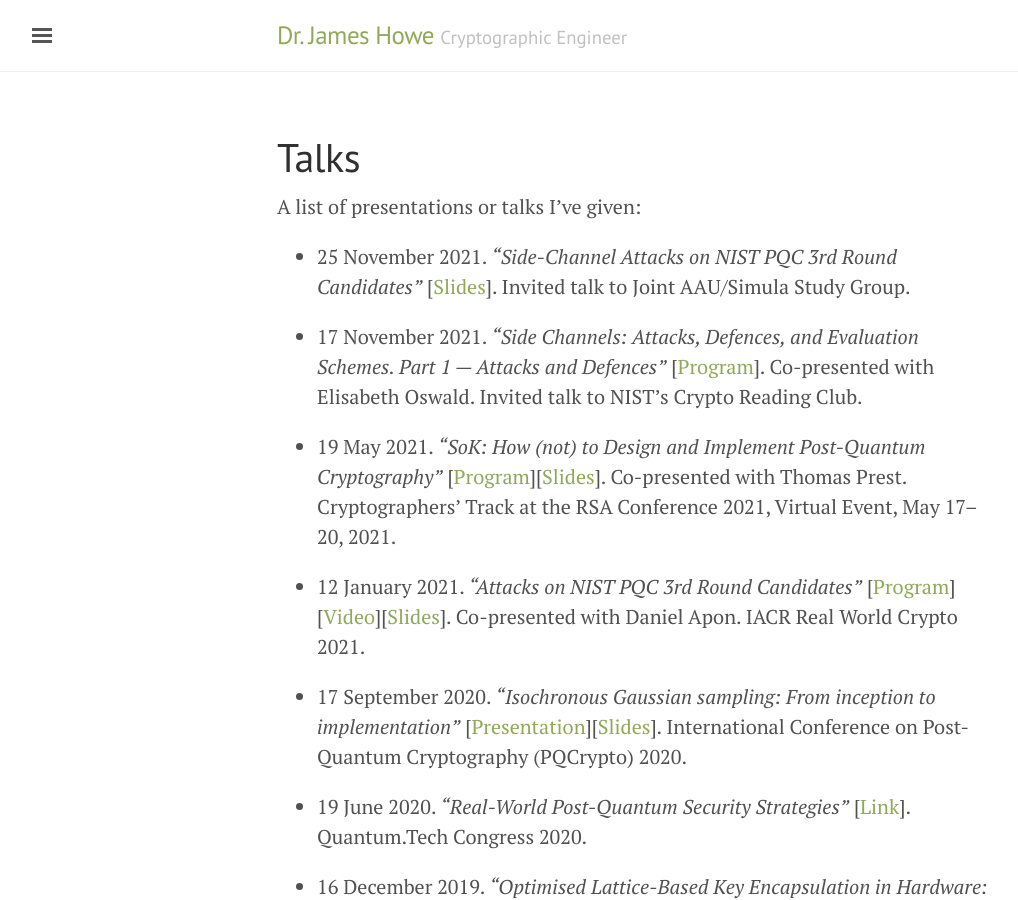
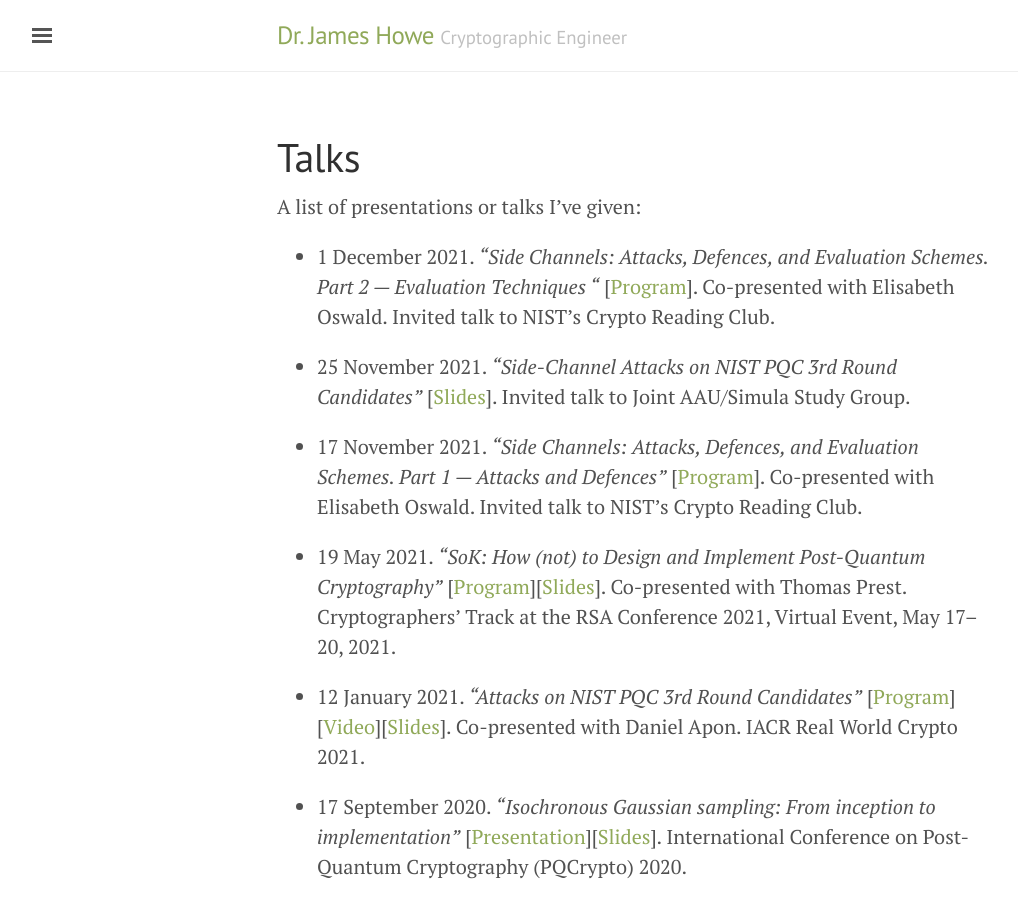
Before and after one commit to jameshoweee/jameshoweee.github.io, a Jekyll site: the page built from talks.md, in a window 1280 px wide and 900 px high. Shown: the whole window, without its empty margins (3-1021 px from the left). Built offline with Jekyll 4.4.1, drawn with Linux system fonts in a browser that asks for light colours.

Commit message:
Update talks.md

```diff
--- a/talks.md
+++ b/talks.md
@@ -5,6 +5,9 @@ permalink: /talks/
 ---
 
 A list of presentations or talks I've given:
+
+* 1 December 2021. *"Side Channels: Attacks, Defences, and Evaluation Schemes. Part 2 — Evaluation Techniques
+"* [[Program](https://csrc.nist.gov/projects/crypto-reading-club)]. Co-presented with Elisabeth Oswald. Invited talk to NIST's Crypto Reading Club.
 
 * 25 November 2021. *"Side-Channel Attacks on NIST PQC 3rd Round Candidates"* [[Slides](files/aausimula_pqcsca.pdf)]. Invited talk to Joint AAU/Simula Study Group.
 
```
